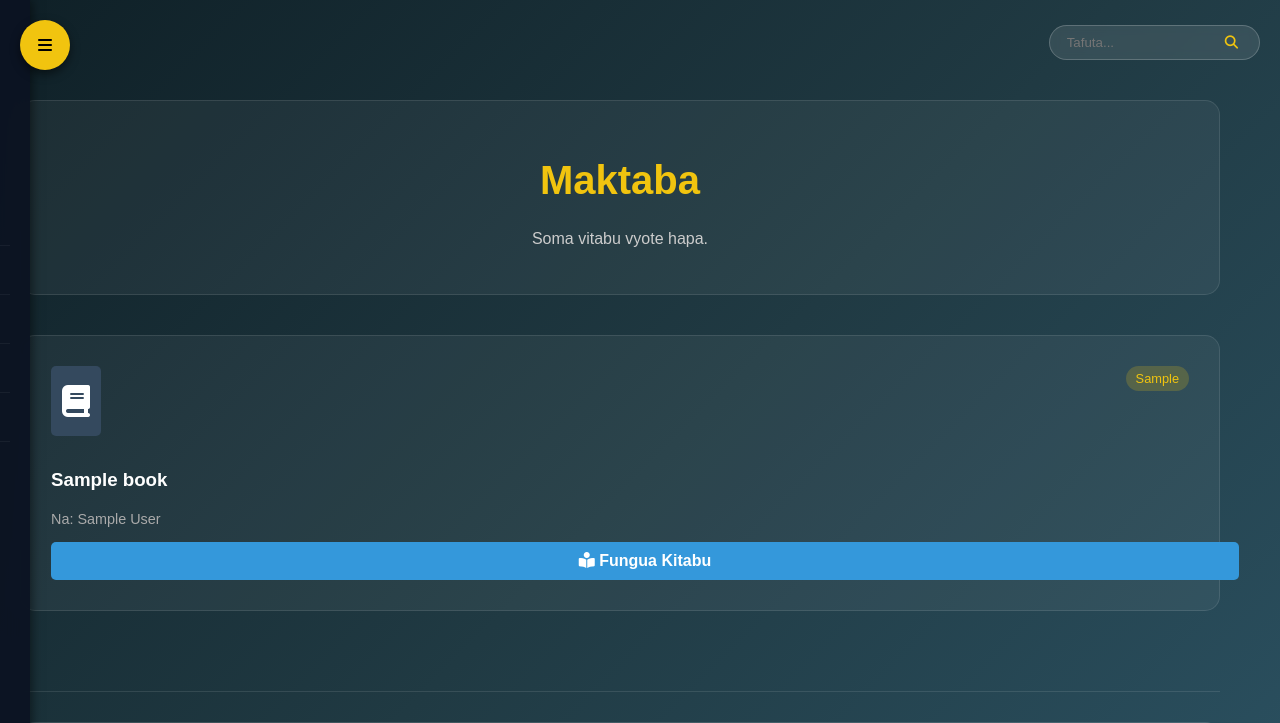
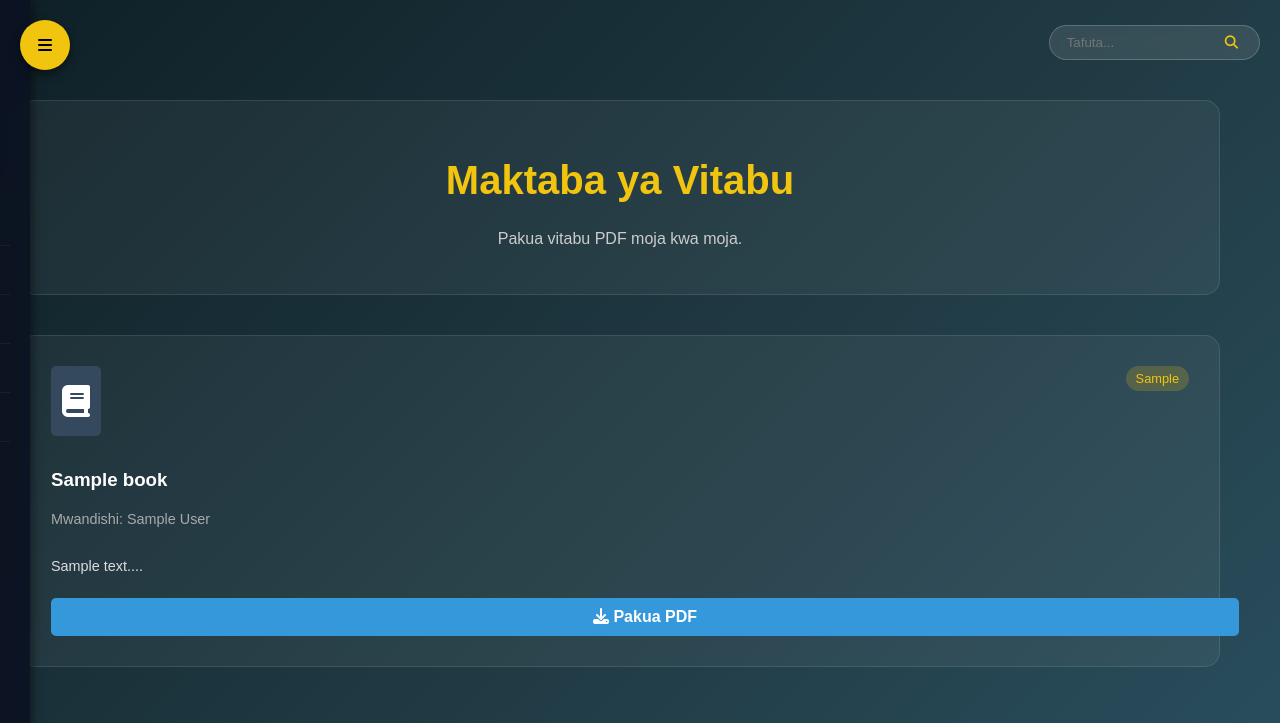
Before and after one commit to abdondismas0-hub/impactful-mind-web, a Flask app: page /library in a window 1280 px wide. Shown: the top 723 px of the page. Run offline with Flask 3, Linux system fonts and the light colour scheme; tables that the repository leaves empty hold one stand-in row (values such as "Sample post").

Commit message:
Update library page content and download button

```diff
--- a/templates/library.html
+++ b/templates/library.html
@@ -3,8 +3,8 @@
 {% block content %}
 <div style="padding-top: 20px;">
     <div class="glass-panel" style="text-align: center; margin-bottom: 40px;">
-        <h1 style="color: var(--accent); font-size: 2.5rem;">Maktaba</h1>
-        <p style="color: #ccc;">Soma vitabu vyote hapa.</p>
+        <h1 style="color: var(--accent); font-size: 2.5rem;">Maktaba ya Vitabu</h1>
+        <p style="color: #ccc;">Pakua vitabu PDF moja kwa moja.</p>
     </div>
 
     <div style="display: grid; grid-template-columns: repeat(auto-fit, minmax(300px, 1fr)); gap: 30px;">
@@ -19,22 +19,19 @@
             </div>
 
             <h3 style="color: #fff; margin-bottom: 5px;">{{ book.title }}</h3>
-            <p style="color: #aaa; font-size: 0.9rem; margin-bottom: 15px;">Na: {{ book.author }}</p>
+            <p style="color: #aaa; font-size: 0.9rem; margin-bottom: 15px;">Mwandishi: {{ book.author }}</p>
+            <p style="color: #ddd; font-size: 0.9rem; line-height: 1.5; margin-bottom: 20px; flex-grow: 1;">
+                {{ book.description[:80] }}...
+            </p>
 
-            <!-- BUTTON (DIRECT LINK LOGIC) -->
-            {% if 'http' in book.file_path %}
-                <a href="{{ book.file_path }}" target="_blank" class="btn" style="width: 100%; text-align: center; background-color: #3498db; color: white;">
-                    <i class="fas fa-book-reader"></i> Fungua Kitabu
-                </a>
-            {% else %}
-                <a href="{{ url_for('read_book', book_id=book.id) }}" class="btn" style="width: 100%; text-align: center; background-color: #3498db; color: white;">
-                    <i class="fas fa-book-reader"></i> Fungua Kitabu
-                </a>
-            {% endif %}
-
+            <!-- KITUFE CHA DOWNLOAD MOJA KWA MOJA -->
+            <!-- Tunatumia link ya faili (file_path) moja kwa moja kwenye href -->
+            <a href="{{ book.file_path }}" target="_blank" download class="btn" style="width: 100%; text-align: center; background-color: #3498db; color: white; text-decoration: none;">
+                <i class="fas fa-download"></i> Pakua PDF
+            </a>
         </div>
         {% else %}
-        <div class="glass-panel" style="grid-column: 1 / -1; text-align: center;">
+        <div class="glass-panel" style="grid-column: 1 / -1; text-align: center; padding: 50px;">
             <p style="color: #888;">Hakuna vitabu bado.</p>
         </div>
         {% endfor %}
```
